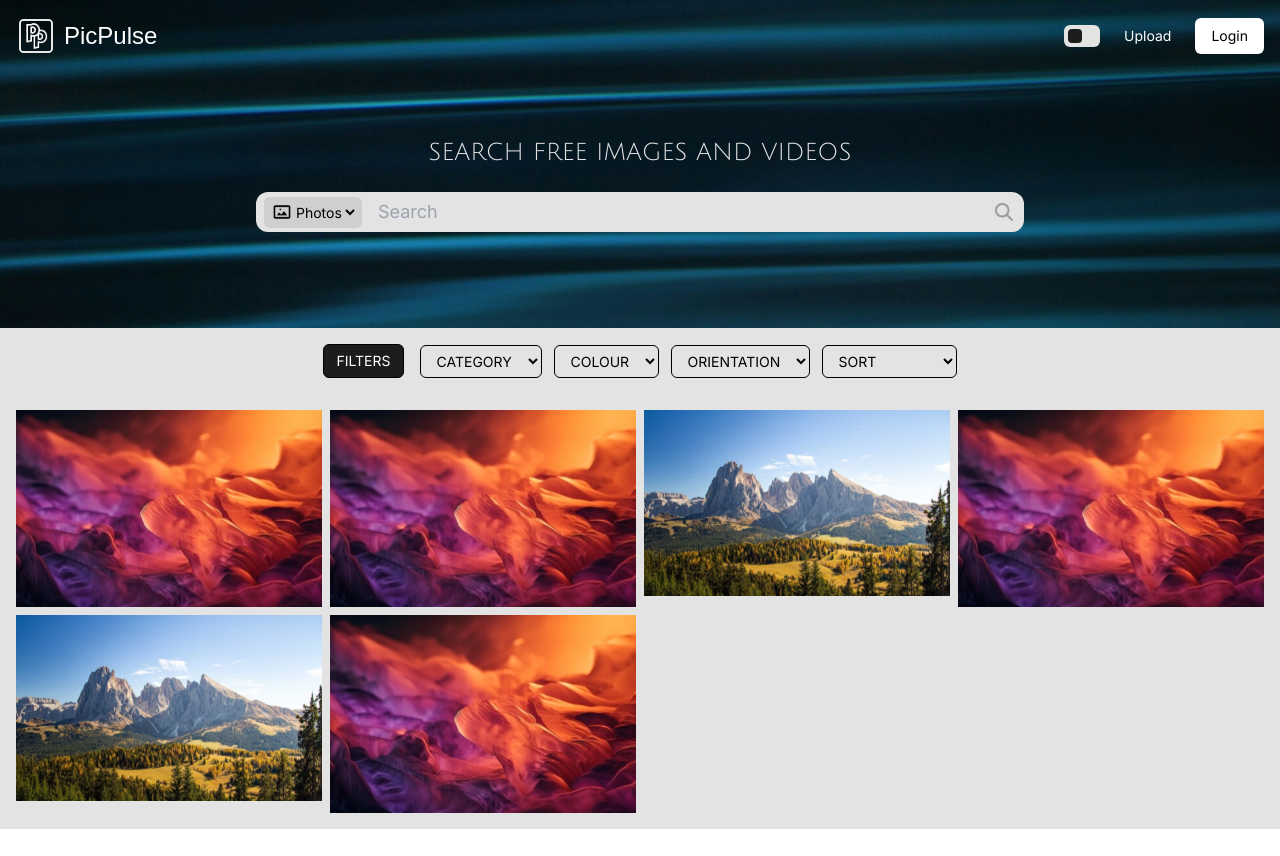
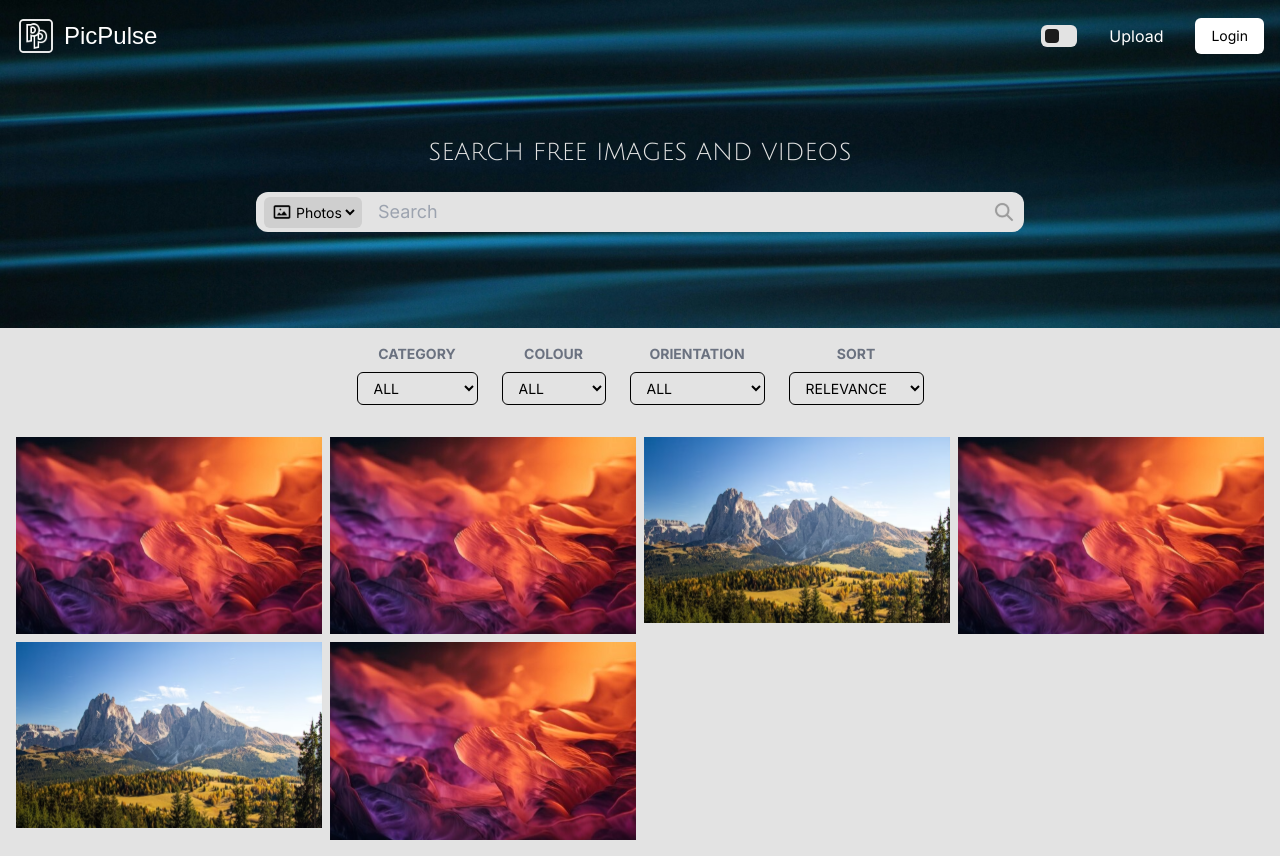
Before and after one commit to smalik21/pic-pulse, a React (Vite) app: page / in a window 1280 px wide. Before the commit the page ends 829 px from the top, so only its background shows below. Built offline with nearby package versions, Linux system fonts and the light colour scheme; a web font is replaced by a local one.

Commit message:
feat: :sparkles: add filter labels

```diff
--- a/src/components/Filters.tsx
+++ b/src/components/Filters.tsx
@@ -1,8 +1,8 @@
 
 const filters = [
-    { "name": "CATEGORY", "options": ["ABSTRACT", "NATURE", "BLACK"] },
-    { "name": "COLOUR", "options": ["RED", "YELLOW", "BLUE"] },
-    { "name": "ORIENTATION", "options": ["LANDSCAPE", "HORIZONTAL"] },
+    { "name": "CATEGORY", "options": ["ALL", "ABSTRACT", "NATURE", "BLACK"] },
+    { "name": "COLOUR", "options": ["ALL", "RED", "YELLOW", "BLUE"] },
+    { "name": "ORIENTATION", "options": ["ALL", "LANDSCAPE", "HORIZONTAL"] },
     { "name": "SORT", "options": ["RELEVANCE", "POPULARITY"] },
 ]
 
@@ -13,20 +13,22 @@ const Filters = () => {
                 id="filters-toggle"
                 name="filters-toggle"
                 type="checkbox"
-                className="peer appearance-none px-3 py-1.5 border border-black rounded-md flex md:text-white md:bg-dark
+                className="peer appearance-none md:hidden px-3 py-1.5 border border-black rounded-md flex
                             before:inline-block before:content-['FILTERS'] before:text-xs before:sm:text-sm
                             checked:before:text-white checked:bg-dark"
             />
-            <section className="hidden peer-checked:flex md:flex mt-4 pb-1 md:p-0 md:m-0 w-full md:w-fit overflow-x-scroll no-scrollbar gap-3 xs:justify-center">
+            <section className="hidden peer-checked:flex md:flex items-baseline mt-4 pb-1 md:p-0 md:m-0 w-full md:w-fit overflow-x-scroll no-scrollbar gap-3 sm:gap-6 xs:justify-center">
                 {filters.map(filter => {
                     return (
-                        <div key={filter.name} className="w-fit text-xs sm:text-sm flex items-center border border-black rounded-md">
+                        <article key={filter.name} className="flex flex-col items-center gap-2">
+                            <label className="text-xs sm:text-sm font-bold text-gray-500">{filter.name}</label>
+                            <div className="w-fit text-xs sm:text-sm flex items-center border border-black rounded-md">
                                 <select
                                     id={filter.name}
                                     name={filter.name}
                                     className="px-3 py-1.5 text-xs sm:text-sm rounded-md bg-transparent outline-none"
                                 >
-                                <option value="">{filter.name}</option>
+                                    {/* <option value="">{filter.name}</option> */}
                                     {filter.options.map(option => {
                                         return (
                                             <option
@@ -39,6 +41,8 @@ const Filters = () => {
                                     })}
                                 </select>
                             </div>
+                        </article>
+
                     )
                 })}
 
--- a/src/components/PageOptions.tsx
+++ b/src/components/PageOptions.tsx
@@ -1,6 +1,6 @@
 const PageOptions = () => {
     return (
-        <section className="space-x-6 flex items-center" id="page-options">
+        <section className="space-x-8 flex items-center" id="page-options">
             <input
                 type="checkbox"
                 name="theme-toggle"
@@ -11,7 +11,7 @@ const PageOptions = () => {
                 checked:before:translate-x-full checked:bg-dark checked:before:bg-light
                 transition-colors duration-200"
             />
-            <button className="hidden sm:inline text-sm">Upload</button>
+            <button className="hidden sm:inline">Upload</button>
             <button className="px-4 py-1 sm:py-2 text-sm rounded-md text-black bg-white hover:bg-slate-200">
                 Login
             </button>
--- a/src/components/SearchPage.tsx
+++ b/src/components/SearchPage.tsx
@@ -19,7 +19,7 @@ const SearchPage = () => {
             <h3 className="my-2 sm:my-4 px-2 sm:px-8 sm:text-lg lg:text-xl">Showing results for
                 <span className="font-bold italic"> SEARCH ITEM</span>
             </h3>
-            <section id="search-type" className="flex px-2 sm:px-8 my-4 sm:my-8 gap-2 sm:gap-4 justify-center xs:justify-start">
+            <section id="search-type" className="flex px-2 sm:px-8 my-4 sm:mt-8 gap-2 sm:gap-4 justify-center xs:justify-start">
                 {searchTypes.map(searchType => {
                     return (
                         <input
```
Lines whose indentation alone changed are shown as unchanged.
